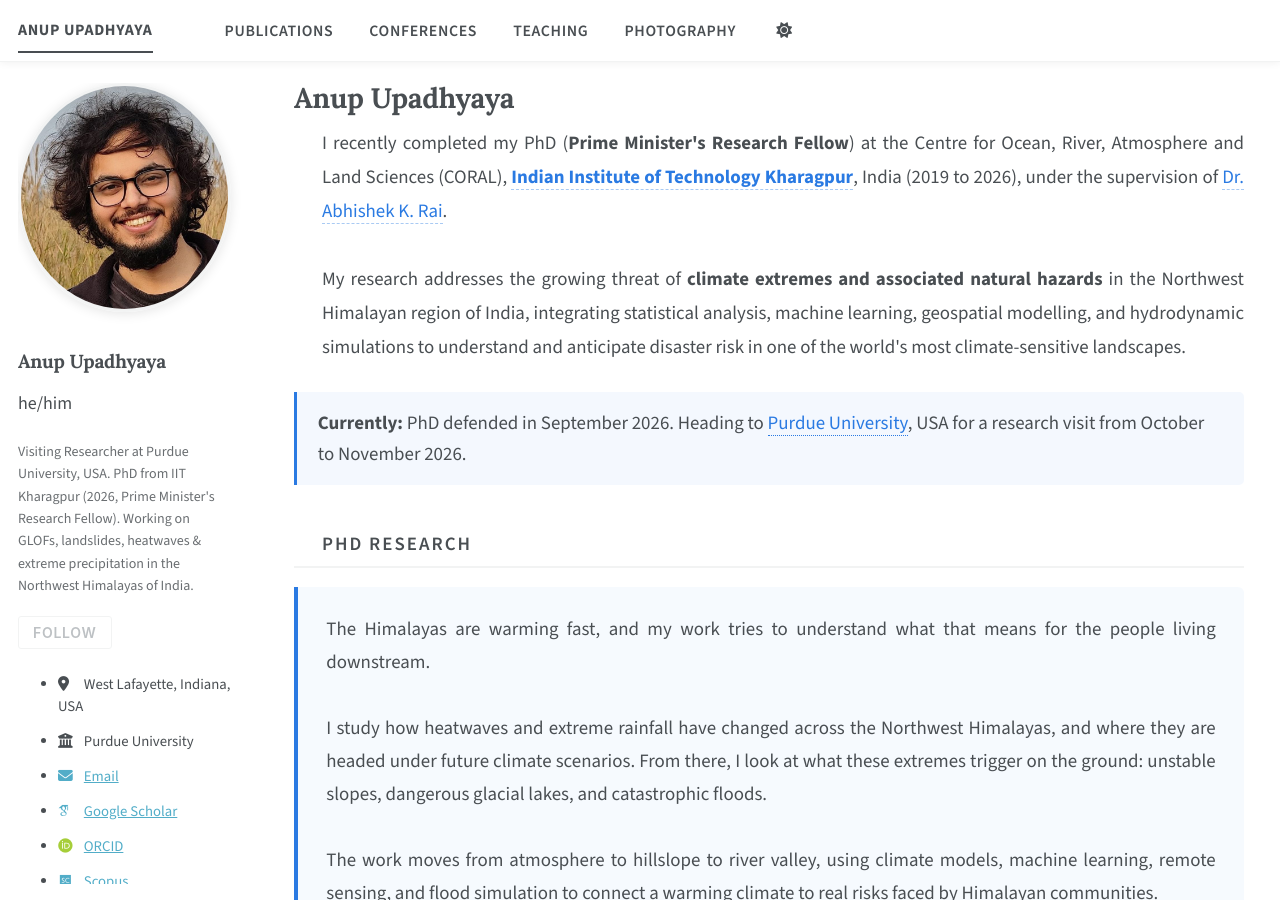
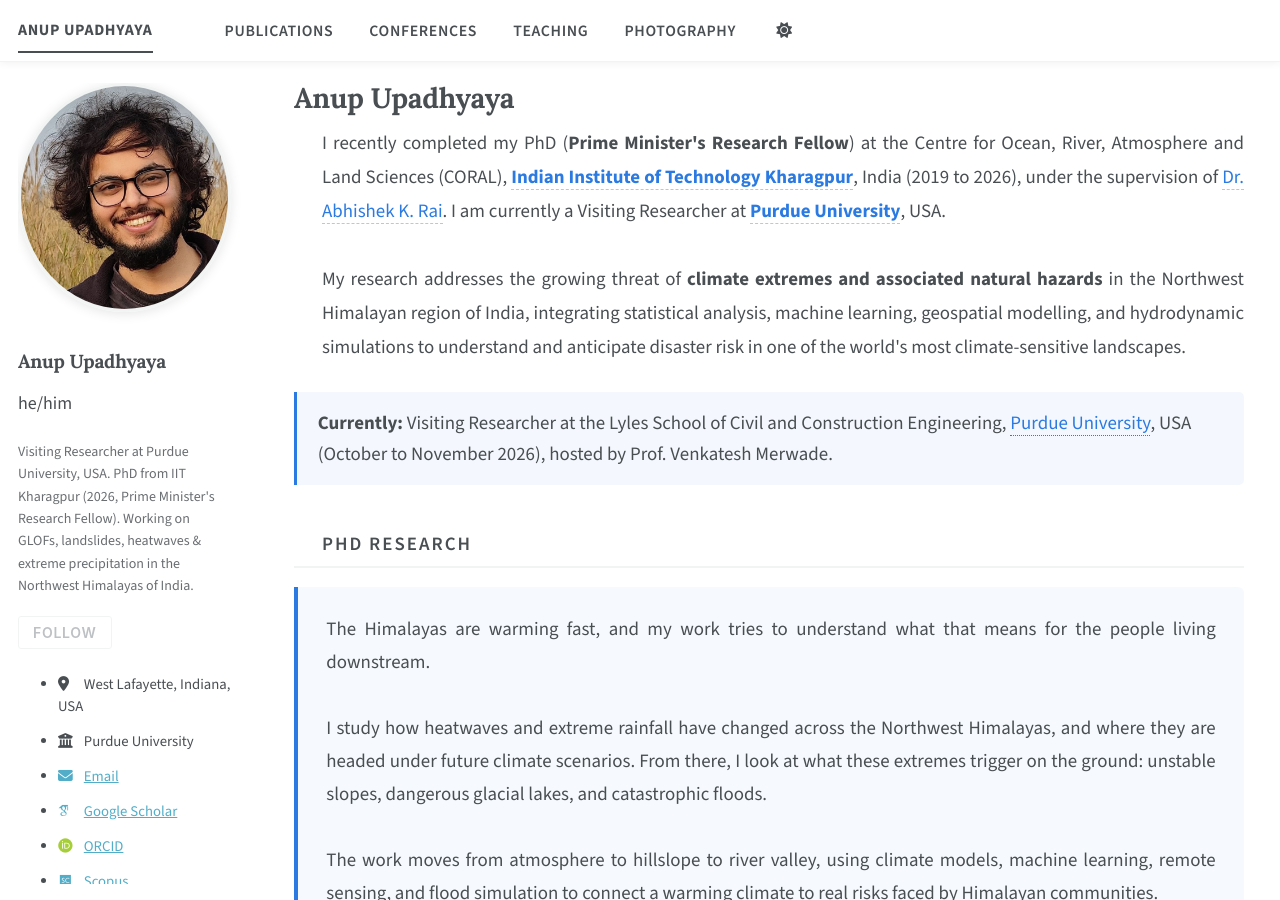
Before and after one commit to anupupadhyaya/anupupadhyaya.github.io, a Jekyll site: the page built from _pages/about.md, in a window 1280 px wide and 900 px high. Built offline with Jekyll 4.4.1, drawn with Linux system fonts in a browser that asks for light colours; some web fonts are replaced; a script bundle is joined from its source files by our own code; library files that are not in the unit come from our copies.

Commit message:
Update current role to Visiting Researcher at Purdue
Updated current position to reflect Visiting Researcher role at Purdue University and adjusted related details.

```diff
--- a/_pages/about.md
+++ b/_pages/about.md
@@ -294,6 +294,8 @@ River, Atmosphere and Land Sciences (CORAL),
 <a href="https://www.iitkgp.ac.in" target="_blank"><strong>Indian Institute of Technology Kharagpur</strong></a>,
 India (2019 to 2026), under the supervision of
 <a href="https://www.iitkgp.ac.in/department/CL/faculty/cl-abhishek" target="_blank">Dr. Abhishek K. Rai</a>.
+I am currently a Visiting Researcher at
+<a href="https://engineering.purdue.edu/CCE" target="_blank"><strong>Purdue University</strong></a>, USA.
 <br><br>
 My research addresses the growing threat of <strong>climate extremes and associated natural hazards</strong>
 in the Northwest Himalayan region of India, integrating statistical analysis, machine learning,
@@ -302,9 +304,9 @@ in one of the world's most climate-sensitive landscapes.
 </div>
 
 <div class="status-notice">
-  <strong>Currently:</strong> PhD defended in September 2026. Heading to
+  <strong>Currently:</strong> Visiting Researcher at the Lyles School of Civil and Construction Engineering,
   <a href="https://engineering.purdue.edu/CCE" target="_blank">Purdue University</a>, USA
-  for a research visit from October to November 2026.
+  (October to November 2026), hosted by Prof. Venkatesh Merwade.
 </div>
 
 <div class="about-section-title">PhD Research</div>
@@ -362,7 +364,7 @@ to real risks faced by Himalayan communities.
 
 
 <div class="work-card featured">
-  <div class="work-title">Visiting Researcher <span class="work-flag">Upcoming</span></div>
+  <div class="work-title">Visiting Researcher <span class="work-flag">Current</span></div>
   <div class="work-org">Lyles School of Civil and Construction Engineering, Purdue University, USA &nbsp;|&nbsp; October to November 2026</div>
   <div class="work-host">Hosted by Prof. Venkatesh Merwade</div>
   <ul class="work-points">
```
